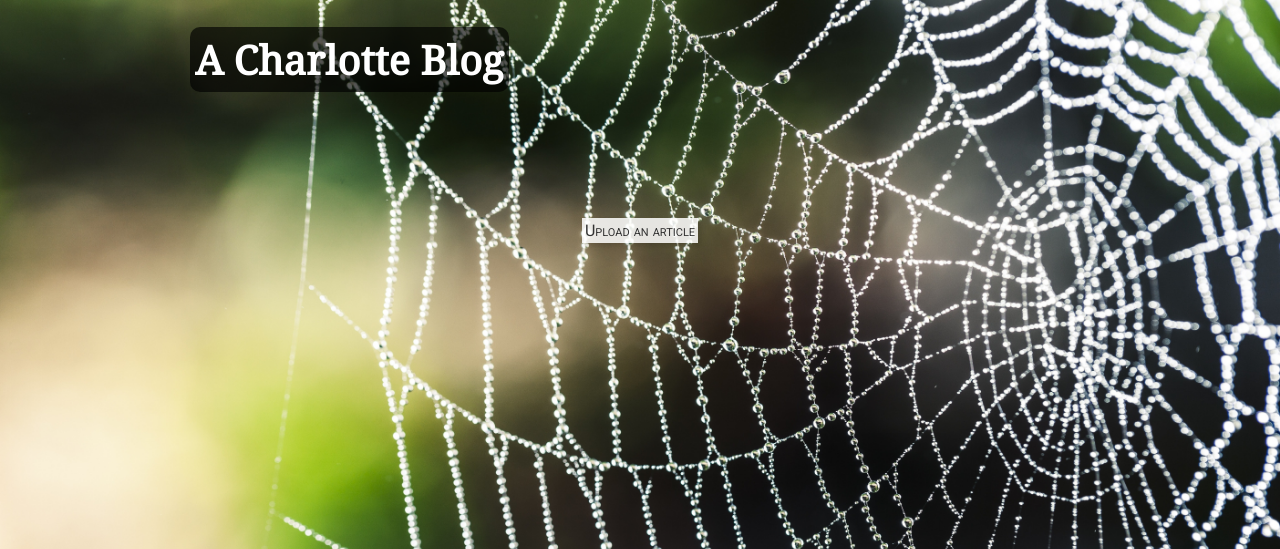
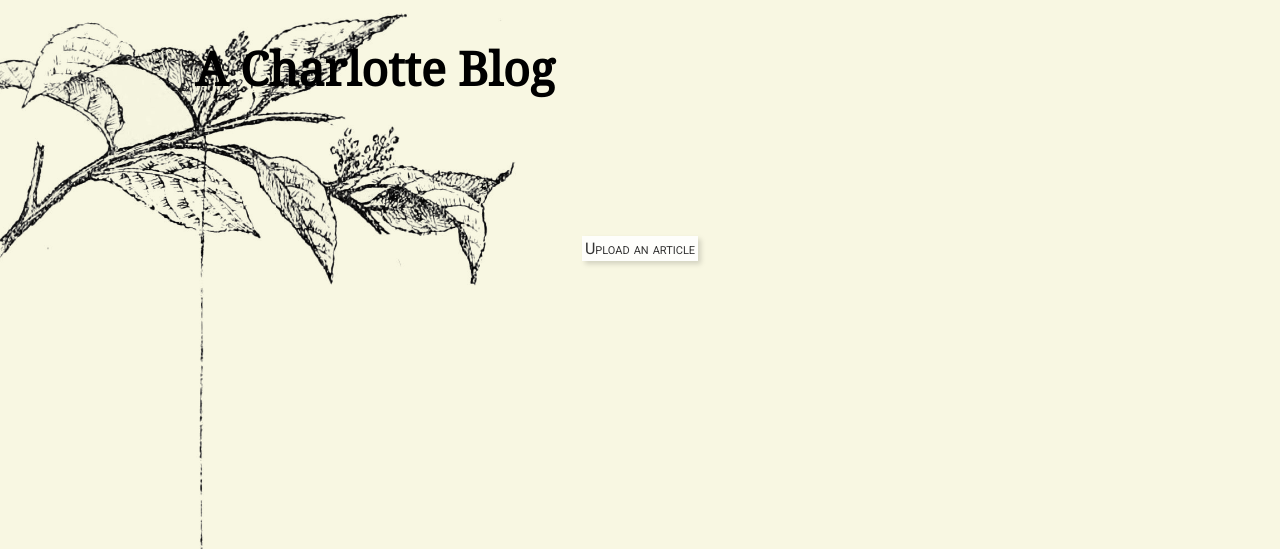
Before and after one commit to geajack/charlotte, a Flask app: page / in a window 1280 px wide. Shown: the top 549 px of the page. Run offline with Flask 2, Linux system fonts and the light colour scheme; data that the repository does not hold is empty.

Commit message:
Change look

```diff
--- a/static/blog/style.css
+++ b/static/blog/style.css
@@ -1,14 +1,17 @@
 :root
 {
-    background-image: url('/static/background.jpg');
+    background-color: rgb(248, 247, 226);
+    background-image: url('/static/epeiradiadema.png');
     background-repeat: no-repeat;
     background-attachment: fixed;
-    background-size: 100%;
+    background-size: auto 90%;
+    background-position: -50px 0px;
+    padding: 0px 25px;
 }
 
 body
 {
-    width: 900px;
+    max-width: 900px;
     margin: auto;
     padding-bottom: 50px;
     font-family: 'Noto Serif', serif;
@@ -16,9 +19,8 @@ body
 
 body > h1
 {
-    font-size: 30pt;
-    color: white;
-    background: rgba(0, 0, 0, 0.65);
+    font-size: 35pt;
+    color: black;
     border-radius: 10px;
     padding: 5px;
     display: inline-block;
@@ -121,4 +123,5 @@ article img
 {
     margin: auto;
     display: block;
+    max-width: 100%;
 }
```
Also changed, not shown: static/epeiradiadema.png (added).
